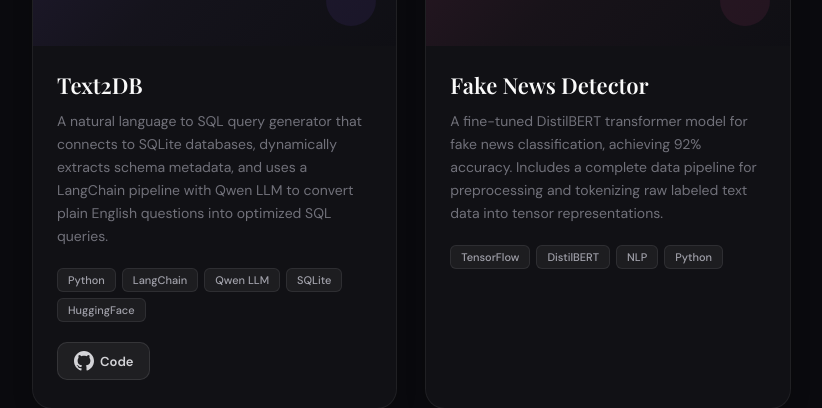
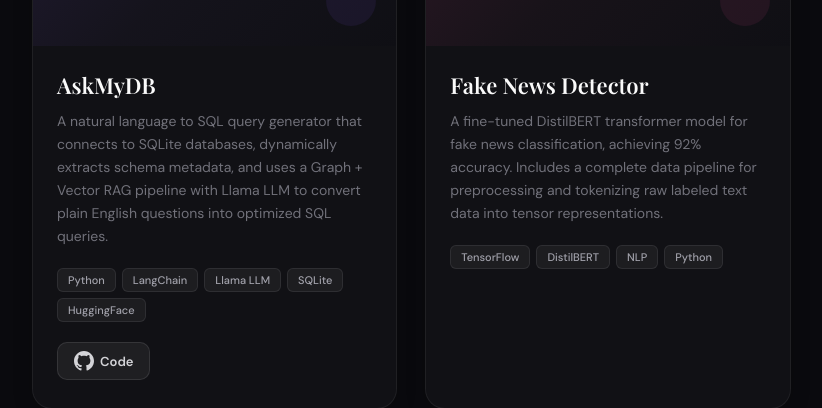
Before and after one commit to Bharadwaz004/Portfolio, a React (Vite) app: page / in a window 1280 px wide. Shown: the part 2887-3295 px from the top of the page, without its empty margins (32-854 px from the left). Built offline with nearby package versions, Linux system fonts and the light colour scheme.

Commit message:
Update Portfolio.jsx

```diff
--- a/src/Portfolio.jsx
+++ b/src/Portfolio.jsx
@@ -72,9 +72,9 @@ const projects = [
   },
   {
     id: 4,
-    title: "Text2DB",
-    description: "A natural language to SQL query generator that connects to SQLite databases, dynamically extracts schema metadata, and uses a LangChain pipeline with Qwen LLM to convert plain English questions into optimized SQL queries.",
-    tech: ["Python", "LangChain", "Qwen LLM", "SQLite", "HuggingFace"],
+    title: "AskMyDB",
+    description: "A natural language to SQL query generator that connects to SQLite databases, dynamically extracts schema metadata, and uses a Graph + Vector RAG pipeline with Llama LLM to convert plain English questions into optimized SQL queries.",
+    tech: ["Python", "LangChain", "Llama LLM", "SQLite", "HuggingFace"],
     github: "https://github.com/Bharadwaz004/nat_db_querier",
     live: "",
     category: "Data",
```
